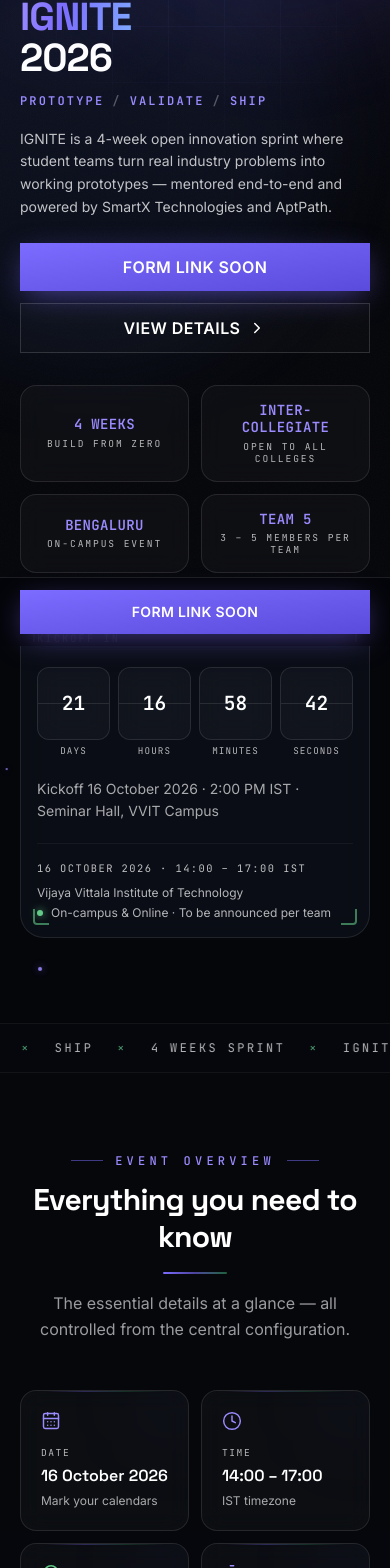
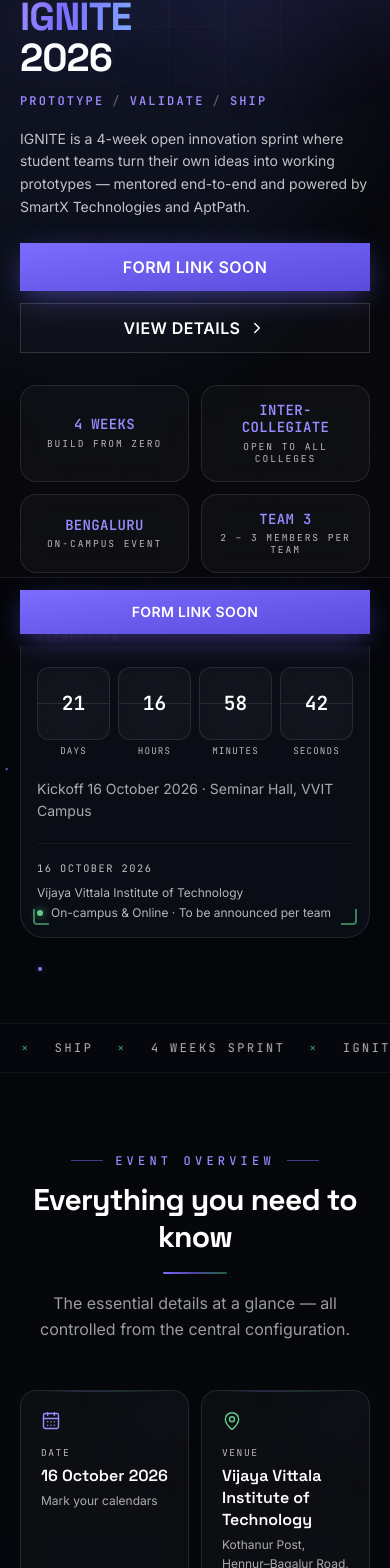
Before and after one commit to sanju-zxt/Hack-Matrix, a React (Vite) app: page / in a window 390 px wide. Shown: the part 198-1766 px from the top of the page. Built offline with nearby package versions, Linux system fonts and the light colour scheme.

Commit message:
IGNITE 2026: 2-3 teams, own-idea flow, 7 steps, prizes layout fix, socials, remove times

```diff
--- a/src/components/sections/EventInformation.tsx
+++ b/src/components/sections/EventInformation.tsx
@@ -1,7 +1,6 @@
 import type { LucideIcon } from "lucide-react";
 import {
   CalendarDays,
-  Clock,
   MapPin,
   Timer,
   Users,
@@ -34,12 +33,6 @@
     value: scheduleDates.dateLabel,
     sub: "Mark your calendars",
     icon: CalendarDays,
-  },
-  {
-    label: "Time",
-    value: `${scheduleDates.startTime} – ${scheduleDates.endTime}`,
-    sub: `${scheduleDates.timeZone} timezone`,
-    icon: Clock,
   },
   {
     label: "Venue",
--- a/src/components/sections/Hero.tsx
+++ b/src/components/sections/Hero.tsx
@@ -377,7 +377,7 @@
               <Countdown size={shortLandscape ? "sm" : "lg"} />
               <div className="mt-5 border-t border-white/5 pt-4 sm:mt-7 sm:pt-6">
                 <p className="break-words font-mono text-[0.65rem] uppercase leading-relaxed tracking-[0.14em] text-white/75 sm:text-xs sm:tracking-[0.25em]">
-                  {scheduleDates.dateLabel} · {scheduleDates.startTime} – {scheduleDates.endTime} {scheduleDates.timeZone}
+                  {scheduleDates.dateLabel}
                 </p>
                 <p className="mt-2 break-words text-xs text-white/70 sm:text-sm">{venue.name}</p>
                 <p className="mt-1 flex flex-wrap items-center gap-x-2 gap-y-1 text-xs text-white/70 sm:text-sm">
--- a/src/components/sections/HowItWorks.tsx
+++ b/src/components/sections/HowItWorks.tsx
@@ -9,8 +9,8 @@
       <Container>
         <SectionHeading
           eyebrow="How it works"
-          title="Seven steps from registration to results"
-          description="A sharp, predictable journey — so your team can focus entirely on building."
+          title="Seven steps from idea to showcase"
+          description="A clear, predictable journey — from your idea to a working prototype."
           className="mb-8 break-words sm:mb-12"
         />
 
--- a/src/components/sections/Prizes.tsx
+++ b/src/components/sections/Prizes.tsx
@@ -6,12 +6,8 @@
 
 export function Prizes() {
   const finalized = prizes.status === "FINAL";
-  const lastCategoryLayout = [
-    prizes.categories.length % 2 !== 0 ? "sm:col-span-2" : "",
-    prizes.categories.length % 3 === 1 ? "lg:col-span-1 lg:col-start-2" : "",
-  ]
-    .filter(Boolean)
-    .join(" ");
+  const lastCategoryLayout =
+    prizes.categories.length % 2 !== 0 ? "sm:col-span-2 lg:col-span-1" : "";
   const ghostSlotLayout = [
     prizes.categories.length % 2 !== 0 ? "col-span-2" : "",
     prizes.categories.length % 3 !== 0 ? "sm:col-span-2" : "",
@@ -26,7 +22,7 @@
         <SectionHeading
           eyebrow="Prizes"
           title="What's worth building for"
-          description="Rewards for the best builds across the day."
+          description="Rewards and recognition for the best builds across the program."
         />
 
         {!finalized && (
--- a/src/components/sections/Register.tsx
+++ b/src/components/sections/Register.tsx
@@ -153,9 +153,7 @@
                     Event snapshot
                   </p>
                   <p className="mt-2 text-sm text-white/65">
-                    {event.name} {event.edition} · {scheduleDates.dateLabel} ·{" "}
-                    {scheduleDates.startTime}–{scheduleDates.endTime}{" "}
-                    {scheduleDates.timeZone}
+                    {event.name} {event.edition} · {scheduleDates.dateLabel}
                   </p>
                   <p className="mt-1 text-sm text-white/60">{venue.name}</p>
                   <p className="mt-1 text-sm text-white/60">
--- a/src/components/sections/Schedule.tsx
+++ b/src/components/sections/Schedule.tsx
@@ -1,5 +1,5 @@
 import { CalendarDays } from "lucide-react";
-import { schedule, scheduleDates } from "../../data/eventConfig";
+import { schedule } from "../../data/eventConfig";
 import { Container, Section } from "../ui/Section";
 import { SectionHeading } from "../ui/SectionHeading";
 import { Reveal } from "../ui/Reveal";
@@ -66,8 +66,8 @@
               className="mt-0.5 shrink-0 text-violet-bright"
             />
             <span className="min-w-0">
-              All times in {scheduleDates.timeZone} · [TBA] slots are confirmed
-              by the organizing team
+              Dates are indicative · [TBA] slots are confirmed by the organizing
+              team
             </span>
           </p>
         </Reveal>
--- a/src/components/sections/Themes.tsx
+++ b/src/components/sections/Themes.tsx
@@ -35,7 +35,7 @@
         <SectionHeading
           eyebrow="Themes"
           title="Choose your battlefield"
-          description={`Problem statements fall across these domains. ${themesNote}`}
+          description={`Your idea can fall across any of these domains. ${themesNote}`}
         />
 
         <ul className="grid grid-cols-1 gap-4 sm:grid-cols-3">
@@ -70,8 +70,8 @@
             <Info size={20} className="mt-0.5 shrink-0 text-violet-bright" />
             <p className="min-w-0 break-words text-pretty text-sm leading-relaxed text-white/75">
               <strong className="font-semibold text-white">Heads up:</strong>{" "}
-              {themesNote} Themes shown here are categories to guide preparation —
-              not the final specifications.
+              {themesNote} Themes shown here are inspiration — you're free to
+              build in any domain.
             </p>
           </div>
         </Reveal>
--- a/src/data/eventConfig.ts
+++ b/src/data/eventConfig.ts
@@ -19,7 +19,7 @@
   institution: "Vijaya Vittala Institute of Technology",
   city: "Bengaluru",
   heroDescription:
-    "IGNITE is a 4-week open innovation sprint where student teams turn real industry problems into working prototypes — mentored end-to-end and powered by SmartX Technologies and AptPath.",
+    "IGNITE is a 4-week open innovation sprint where student teams turn their own ideas into working prototypes — mentored end-to-end and powered by SmartX Technologies and AptPath.",
   /**
    * Live status windows (absolute IST timestamps). The status pill switches
    * between REGISTRATIONS OPEN SOON → REGISTRATIONS OPEN → LIVE NOW → EVENT
@@ -59,7 +59,7 @@
     return {
       kind: "open",
       label: "REGISTRATIONS OPEN",
-      detail: `Kickoff ${scheduleDates.dateLabel} · ${scheduleDates.startTime} ${scheduleDates.timeZone}`,
+      detail: `Kickoff ${scheduleDates.dateLabel}`,
     };
   }
   if (t < STATUS_GATES.ends) {
@@ -106,7 +106,7 @@
   targetISO: "2026-10-16T14:00:00+05:30",
   label: "KICKOFF IN",
   /** Optional note shown under the countdown. Empty string hides it. */
-  note: "Kickoff 16 October 2026 · 2:00 PM IST · Seminar Hall, VVIT Campus",
+  note: "Kickoff 16 October 2026 · Seminar Hall, VVIT Campus",
 } as const;
 
 /* ── VENUE ────────────────────────────────────────────────────────────────── */
@@ -137,7 +137,7 @@
   feePer: "per team",
   feeNote:
     "Registration and payment details for IGNITE 2026 are being finalised — see the payment page for updates.",
-  teamSize: { min: 3, max: 5, label: "3 – 5 members per team" },
+  teamSize: { min: 2, max: 3, label: "2 – 3 members per team" },
   /** Registration window. Leave fields null until announced. */
   opens: null as string | null, // e.g. "2026-09-25T09:00:00+05:30"
   closes: null as string | null, // e.g. "2026-10-14T23:59:59+05:30"
@@ -187,7 +187,7 @@
 ] as const;
 
 export const themesNote =
-  "Problem tracks span these domains. Final problem statements are shared by industry mentors at the kickoff.";
+  "These domains are just starting points — your team brings its own idea and shapes it with mentor guidance.";
 
 /* ── ELIGIBILITY ──────────────────────────────────────────────────────────── */
 export const eligibility = {
@@ -201,7 +201,7 @@
     { label: "Product-minded builders", note: "If you can define a problem, you belong" },
   ],
   note:
-    "Open to student teams of 3–5. Selected teams are paired with mentors and take an idea from problem to working prototype.",
+    "Open to student teams of 2–3. Each team brings its own idea and works with mentors to turn it into a working prototype.",
   /** Optional, only render if set */
   extra: null as string | null,
 } as const;
@@ -241,23 +241,24 @@
 
 /* ── HOW IT WORKS (PRISM) ─────────────────────────────────────────────────── */
 export const howItWorks = [
-  { step: "01", title: "Kickoff", description: "Attend the campus kickoff, meet your mentors and lock in a 3–5 member team." },
-  { step: "02", title: "Problem First", description: "Define a real industry problem — business context, users and success criteria before any code." },
-  { step: "03", title: "Research & Ideation", description: "Map existing solutions, find the gaps and shape solution hypotheses together." },
-  { step: "04", title: "System Build", description: "Ship a working prototype with AI-assisted workflows — you own and explain every output." },
-  { step: "05", title: "Milestone Reviews", description: "Weekly mentor check-ins across implementation, build, testing and review." },
-  { step: "06", title: "Finale & Demo", description: "Present your prototype to judges and mentors at the closing demo day." },
+  { step: "01", title: "Register your team", description: "Form a team of 2–3 members and register your interest for the sprint." },
+  { step: "02", title: "Bring your idea", description: "Come in with your own idea — any domain, any problem you care about solving." },
+  { step: "03", title: "Research & validate", description: "Pressure-test the idea, understand users and refine the problem you're solving." },
+  { step: "04", title: "Plan the build", description: "Turn your idea into a clear implementation plan with success criteria." },
+  { step: "05", title: "Build the prototype", description: "Build a working prototype over the weeks with AI-assisted workflows." },
+  { step: "06", title: "Mentor reviews", description: "Weekly milestone check-ins with industry mentors keep you on track." },
+  { step: "07", title: "Demo & showcase", description: "Present your working prototype to judges and mentors at the closing showcase." },
 ] as const;
 
 /* ── ABOUT ────────────────────────────────────────────────────────────────── */
 export const about = {
   paragraphs: [
-    "IGNITE is a 4-week open innovation sprint run by Vijaya Vittala Institute of Technology with SmartX Technologies and AptPath. Teams take a real industry problem from first principles to a working prototype.",
+    "IGNITE is a 4-week open innovation sprint run by Vijaya Vittala Institute of Technology with SmartX Technologies and AptPath. Teams bring their own idea and take it from first principles to a working prototype.",
     "Guided by the PRISM product methodology, expert mentors and weekly milestone reviews, you learn by building — and ship something that actually works.",
   ],
   pillars: [
-    { title: "Problem first", description: "Define the problem and success criteria before writing code." },
-    { title: "Industry problems", description: "Work on challenges sourced from real industry partners." },
+    { title: "Idea first", description: "Start from your own idea and define what's worth solving." },
+    { title: "Open domain", description: "Build across AI, web, data, automation, social impact and more." },
     { title: "Expert mentorship", description: "Get guidance from experienced domain professionals." },
     { title: "AI-assisted build", description: "Use AI as a force multiplier — you own every output." },
     { title: "Working prototype", description: "Ship something functional that solves a real problem." },
@@ -269,8 +270,8 @@
 /* ── EVENT TIMELINE (4-WEEK SPRINT) ───────────────────────────────────────── */
 /** value can be a label, a time or a date — everything shown exactly as written. */
 export const schedule = [
-  { key: "kickoff", label: "Kickoff & Team Formation", value: "16 October 2026 · 2:00 PM", highlight: true },
-  { key: "week1", label: "Week 1 — Problem First & Research", value: "16 – 23 October 2026", highlight: false },
+  { key: "kickoff", label: "Kickoff & Team Formation", value: "16 October 2026", highlight: true },
+  { key: "week1", label: "Week 1 — Ideation & Research", value: "16 – 23 October 2026", highlight: false },
   { key: "week2", label: "Week 2 — Ideation & Implementation Plan", value: "24 – 30 October 2026", highlight: false },
   { key: "week3", label: "Week 3 — System Build (AI-assisted)", value: "31 Oct – 6 November 2026", highlight: false },
   { key: "week4", label: "Week 4 — Testing & Milestone Review", value: "7 – 13 November 2026", highlight: false },
@@ -339,12 +340,13 @@
 
 /* ── FAQ ──────────────────────────────────────────────────────────────────── */
 export const faqs = [
-  { q: "What is IGNITE?", a: "IGNITE 2026 is a 4-week open innovation sprint at VVIT, Bengaluru, where student teams turn real industry problems into working prototypes with expert mentorship." },
+  { q: "What is IGNITE?", a: "IGNITE 2026 is a 4-week open innovation sprint at VVIT, Bengaluru, where student teams turn their own ideas into working prototypes with expert mentorship." },
   { q: "Who can participate?", a: "College students from any discipline — engineering, computer science, AI/ML, data science, electronics and product-minded builders. See the eligibility section." },
   { q: "How long is the programme?", a: "The sprint runs for 4 weeks, kicking off on 16 October 2026 and closing with a final demo day." },
   { q: "How many members can be in a team?", a: `Teams of ${registration.teamSize.min}–${registration.teamSize.max} members.` },
   { q: "Is the event online or offline?", a: "Kickoff is on campus at the VVIT Seminar Hall, with hybrid and online collaboration through the sprint. [Organizers: finalize hybrid scope]" },
-  { q: "Do we need a finished product?", a: "No. You start from a real problem at kickoff and build a working prototype over the 4 weeks — mentorship and milestone reviews guide you." },
+  { q: "Do we need a finished product?", a: "No. You bring your own idea and build a working prototype over the 4 weeks — mentorship and milestone reviews guide you." },
+  { q: "Do we have to pick from fixed problem statements?", a: "No — IGNITE is open innovation. You bring your own idea; the themes are just starting points." },
   { q: "What is PRISM?", a: "PRISM is SmartX Technologies' industry-grade product development methodology — problem first, research & ideation, implementation plan, system build and milestone reviews." },
   { q: "What can we win?", a: "₹15,000 for the first prize, ₹10,000 for the runner-up, plus a 6-month programme subscription worth ₹49,999, verified certificates and industry-recognised digital badges." },
   { q: "Are certificates provided?", a: "Yes — verified certificates and digital credentials are awarded to participants." },
@@ -360,8 +362,9 @@
   email: "samagra2k26@gmail.com",
   phone: "+91 74112 64727",
   phoneAlt: "+91 93809 87187",
-  instagram: "https://instagram.com/vvit.ignite", // TODO: replace handle
-  linkedin: "https://linkedin.com/in/vvit-bengaluru", // TODO: replace company profile
+  instagram: "https://www.instagram.com/samagra_vvit/",
+  linkedin:
+    "https://www.linkedin.com/school/vijaya-vittala-institute-of-technology/",
   whatsapp: "", // TODO: add shareable WhatsApp invite link
   discord: "", // TODO: add invite link when ready
   socialLabel: "Follow IGNITE for updates",
@@ -403,7 +406,7 @@
   siteUrl: "https://hack-matrix-lac.vercel.app",
   title: "IGNITE 2026 | 4-Week Product Prototyping Sprint | VVIT Bengaluru",
   description:
-    "IGNITE 2026 is a 4-week industry product prototyping sprint at Vijaya Vittala Institute of Technology, Bengaluru, in collaboration with SmartX Technologies and AptPath. Turn real problems into working prototypes.",
+    "IGNITE 2026 is a 4-week industry product prototyping sprint at Vijaya Vittala Institute of Technology, Bengaluru, in collaboration with SmartX Technologies and AptPath. Turn your own ideas into working prototypes.",
   keywords: [
     "IGNITE 2026",
     "IGNITE",
--- a/src/pages/RegisterPage.tsx
+++ b/src/pages/RegisterPage.tsx
@@ -222,9 +222,7 @@
               Event snapshot
             </p>
             <p className="mt-3 text-sm leading-relaxed text-white/75 sm:text-base">
-              {event.name} {event.edition} · {scheduleDates.dateLabel} ·{" "}
-              {scheduleDates.startTime}–{scheduleDates.endTime}{" "}
-              {scheduleDates.timeZone}
+              {event.name} {event.edition} · {scheduleDates.dateLabel}
             </p>
             <p className="mt-1.5 break-words text-sm text-white/55">{venue.name}</p>
             <p className="mt-1.5 text-sm text-white/55">
```
Also changed, not shown: 1 other file (tests, documents, lock files or other folders).
